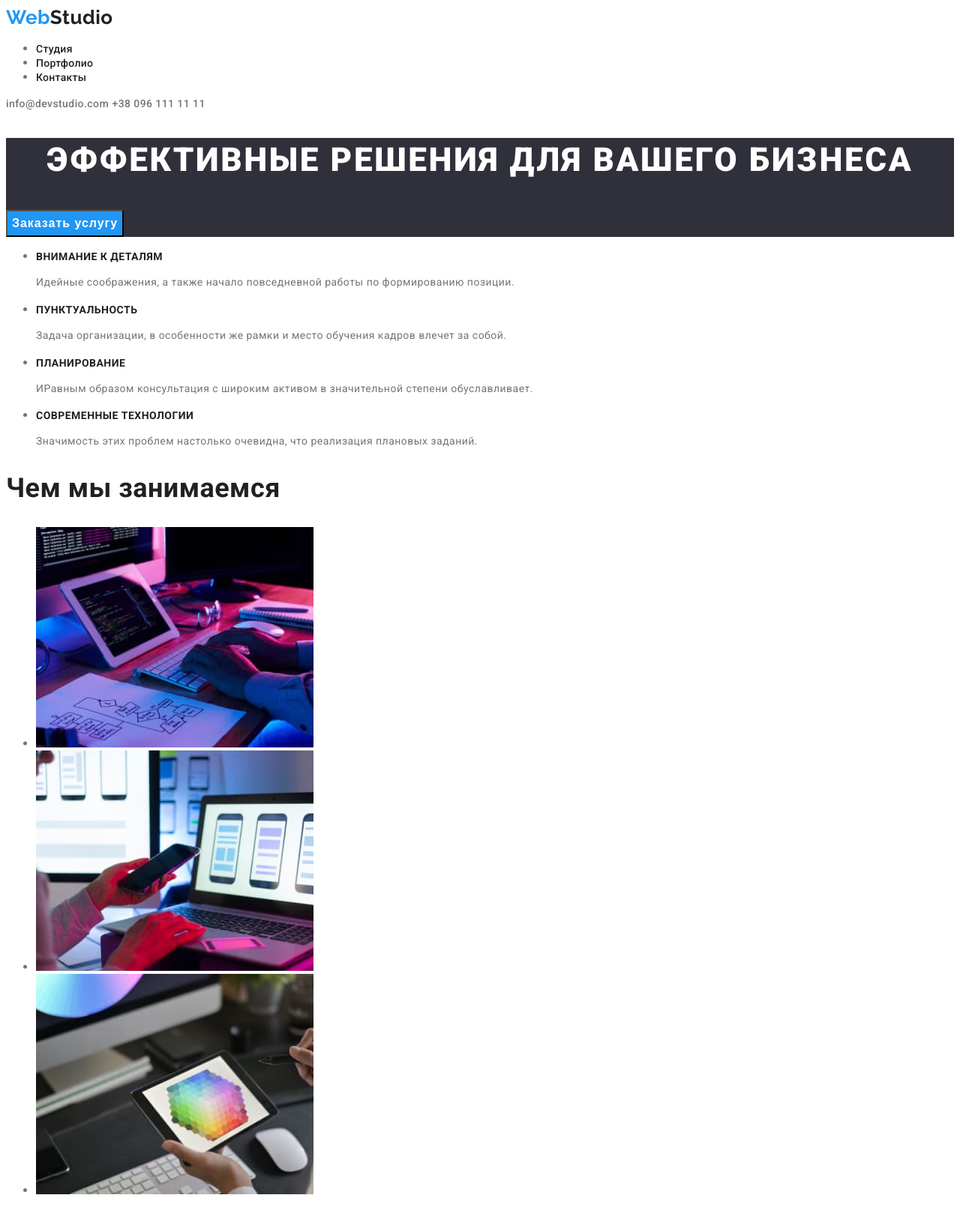
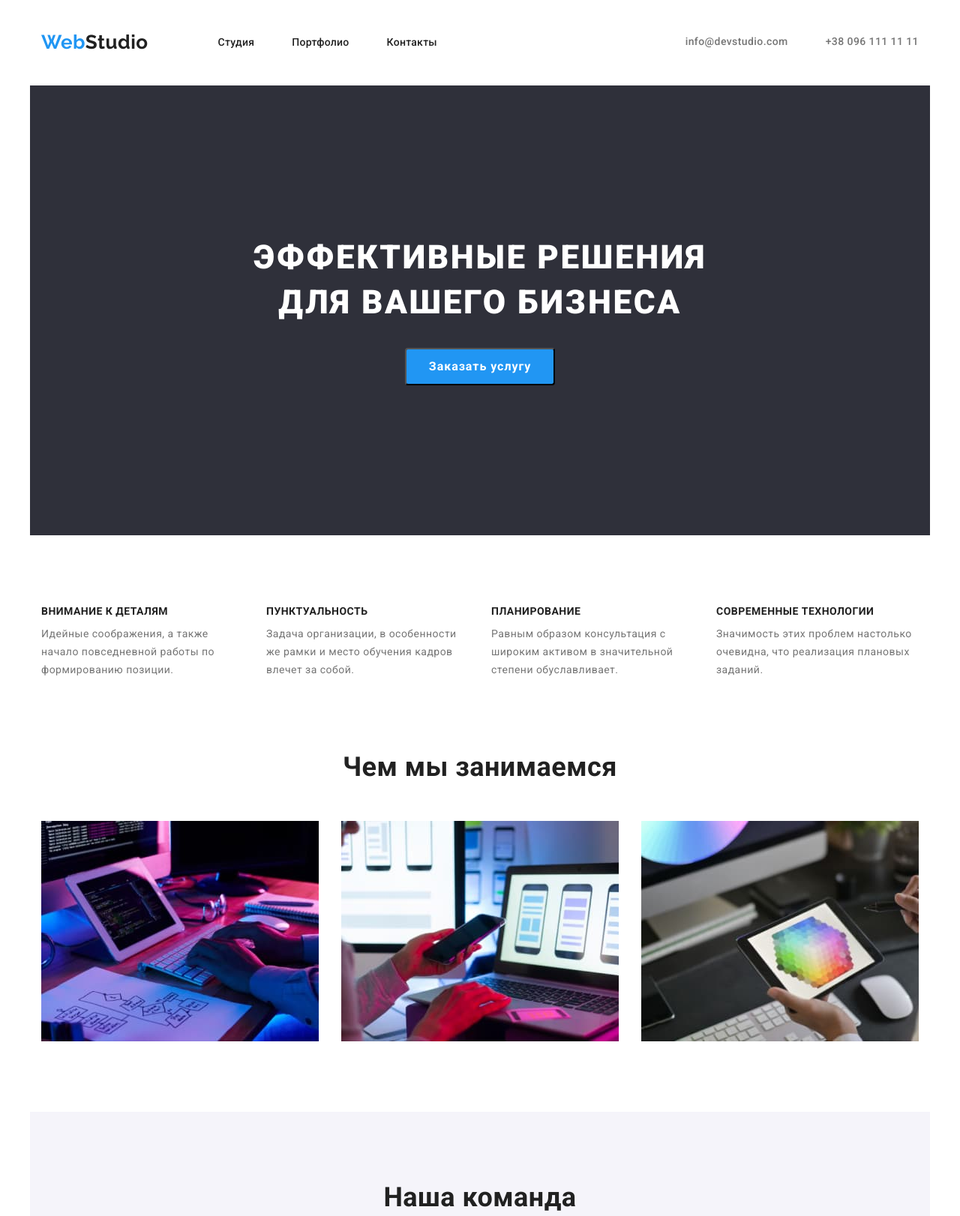
Before and after one commit to NikBlacksmith/goit-markup-hw-03, a plain HTML site: page index.html in a window 1280 px wide. Shown: the top 1622 px of the page at 75% size. Drawn offline with nearby package versions, Linux system fonts and the light colour scheme.

Commit message:
final commit
add every thinks

```diff
--- a/css/styles.css
+++ b/css/styles.css
@@ -12,7 +12,24 @@ body {
   color: var(--main-text-color);
   letter-spacing: 0.03em;
 }
-3 .list {
+
+p,
+h1,
+h2,
+h3,
+h4,
+h5,
+h6 {
+  margin-top: 0;
+  margin-bottom: 0;
+}
+
+ul {
+  margin-top: 0;
+  margin-bottom: 0;
+  padding-left: 0;
+}
+.list {
   list-style: none;
 }
 
@@ -20,22 +37,56 @@ body {
   text-decoration: none;
   color: var(--main-title-color);
 }
+.container {
+  width: 1200px;
+  padding-left: 15px;
+  padding-right: 15px;
+  margin: 0 auto;
+}
 .title {
   font-weight: 700;
   font-size: 36px;
   line-height: 1.16;
   color: var(--main-title-color);
 }
+.header .container {
+  display: flex;
+  align-items: center;
+}
+.header {
+  padding-top: 24px;
+  padding-bottom: 25px;
+}
+.header-list {
+  display: flex;
+}
+
+.header-item:not(:last-child) {
+  margin-right: 50px;
+}
+.nav {
+  display: flex;
+  align-items: center;
+}
+.contact {
+  display: flex;
+  margin-left: auto;
+}
+
 .nav-logo {
   font-family: 'Raleway', sans-serif;
   font-size: 26px;
   line-height: 1.2;
   font-weight: 700;
+  margin-right: 93px;
 }
 .logoweb {
   color: var(--accent-color);
 }
 .nav-link {
+  display: block;
+  padding-top: 24px;
+  padding-bottom: 25px;
   font-size: 14px;
   line-height: 1.16;
   font-weight: 500;
@@ -43,13 +94,20 @@ body {
 }
 
 .cont-mail {
+  display: block;
+  padding-top: 24px;
+  padding-bottom: 25px;
   font-size: 14px;
   line-height: 1.14;
   font-weight: 500;
   color: var(--main-text-color);
   letter-spacing: 0.03em;
+  margin-right: 50px;
 }
 .cont-tel {
+  display: block;
+  padding-top: 24px;
+  padding-bottom: 25px;
   font-size: 14px;
   line-height: 1.14;
   font-weight: 500;
@@ -68,6 +126,8 @@ body {
 
 .hero {
   background-color: #2f303a;
+  height: 600px;
+  padding-top: 200px;
 }
 .hero-title {
   text-align: center;
@@ -85,47 +145,108 @@ body {
   color: var(--h1-color);
   background-color: var(--accent-color);
   letter-spacing: 0.06em;
+  width: 200px;
+  height: 50px;
+  border-radius: 4px;
+  display: block;
+  margin: auto;
+  margin-top: 30px;
+}
+.pluses {
+  display: flex;
+  height: 101px;
+  margin-top: 94px;
+  margin-bottom: 94px;
 }
 
+.pluses-list {
+  display: flex;
+}
+.pluses-item {
+  width: 270px;
+}
+.pluses-item:not(:last-child) {
+  margin-right: 30px;
+}
 .pluses-title {
   text-transform: uppercase;
   font-size: 14px;
   line-height: 1.14;
   font-weight: 700;
   color: var(--main-title-color);
+  margin-bottom: 10px;
 }
 .pluses-text {
   font-size: 14px;
   line-height: 1.71;
 }
+.cases-title {
+  text-align: center;
+  margin-bottom: 50px;
+}
+.cases-list {
+  display: flex;
+  margin-bottom: 90px;
+}
+
+.cases-item:not(:last-child) {
+  margin-right: 30px;
+}
+
 .team {
   background-color: #f5f4fa;
+}
+.team-list {
+  display: flex;
+}
+.team-title {
+  padding-top: 94px;
+  text-align: center;
+  margin-bottom: 50px;
+}
+.team-img {
+  margin-bottom: 30px;
+}
+
+.team-item:not(:last-child) {
+  margin-right: 30px;
 }
 .teammate {
   font-size: 16px;
   line-height: 1.17;
   font-weight: 500;
   color: var(--main-title-color);
+  text-align: center;
 }
 .position {
   font-size: 16px;
   line-height: 1.17;
   color: var(--main-text-color);
+  margin-top: 10px;
+  margin-bottom: 30px;
+  text-align: center;
 }
 .footer {
   background-color: #2f303a;
+  padding-bottom: 60px;
+  padding-top: 60px;
 }
 .contact-link {
   font-size: 14px;
   line-height: 1.71;
   color: rgba(255, 255, 255, 0.6);
+  margin-top: 9px;
+  margin-bottom: 9px;
 }
+
 .foot-logo {
+  display: flex;
   font-family: 'Raleway', sans-serif;
   font-size: 26px;
   line-height: 1.2;
   font-weight: 700;
   color: #ffffff;
+  margin-bottom: 20px;
 }
 .foot-link {
   font-size: 14px;
@@ -133,20 +254,50 @@ body {
   color: #ffffff;
   text-decoration: none;
 }
-
+.filters {
+  display: flex;
+  justify-content: center;
+}
+.filter-item {
+  padding-top: 94px;
+  margin-bottom: 50px;
+}
+.filter-item:not(:last-child) {
+  margin-right: 8px;
+}
+.case {
+  display: flex;
+  flex-wrap: wrap;
+  margin-bottom: 94px;
+}
 .case-name {
   font-size: 18px;
   line-height: 2;
   color: var(--main-title-color);
+  margin-top: 20px;
+  margin-bottom: 4px;
 }
 .case-text {
   font-size: 14px;
   line-height: 1.88;
 }
+.case-item {
+  cursor: pointer;
+}
+.case-item:not(:nth-child(n + 7)) {
+  margin-bottom: 30px;
+}
+.case-item:not(:nth-child(3n)) {
+  margin-right: 30px;
+}
+
 .pointer {
   cursor: pointer;
   font-size: 16px;
   line-height: 1.63;
   color: var(--main-title-color);
   background-color: #f5f4fa;
+  border-radius: 4px;
+  border: transparent;
+  padding: 6px 22px 6px 22px;
 }
--- a/index.html
+++ b/index.html
@@ -8,6 +8,9 @@
     <title>Document</title>
     <link href="https://fonts.googleapis.com/css2?family=Raleway:wght@700&family=Roboto:wght@400;500;700;900&display=swap"
         rel="stylesheet">
+        <link rel="stylesheet" href="https://cdnjs.cloudflare.com/ajax/libs/modern-normalize/1.1.0/modern-normalize.min.css"
+            integrity="sha512-wpPYUAdjBVSE4KJnH1VR1HeZfpl1ub8YT/NKx4PuQ5NmX2tKuGu6U/JRp5y+Y8XG2tV+wKQpNHVUX03MfMFn9Q=="
+            crossorigin="anonymous" referrerpolicy="no-referrer" />
     <link rel="stylesheet" href="./css/styles.css">
     <link rel="preconnect" href="./portfolio.html">
     <link rel="preconnect" href="https://fonts.googleapis.com">
@@ -16,17 +19,18 @@
 </head>
 <body>
     <!-- Шапка сайта -->
-    <header>
+    <header class="header">
+        <div class="container">
         <nav class="nav">
             <a class="nav-logo link" href="" ><span class="logoweb">Web</span>Studio</a>
-            <ul class="list">
-                <li>
+            <ul class="header-list list">
+                <li class="header-item">
                     <a class="nav-link link" href="2">Студия </a>
                 </li>
-                <li>
+                <li class="header-item">
                     <a class="nav-link link" href="./portfolio.html">Портфолио</a>
                 </li>
-                <li>
+                <li class="header-item">
                     <a class="nav-link link" href="4">Контакты</a>
                 </li>
             </ul>
@@ -36,66 +40,68 @@
             <a class="cont-mail link" href="mailto:info@devstudio.com">info@devstudio.com</a>
             <a class="cont-tel link" href="tel:+380961111111">+38 096 111 11 11</a>
         </div>
+        </div>
     </header>
     <main>
-     <section class="hero">
-         <h1 class="hero-title">Эффективные решения для вашего бизнеса</h1>
+     <section class="hero container">
+         <h1 class="hero-title">Эффективные решения<br>
+            для вашего бизнеса</h1>
          <button class="hero-button btn" type=button>Заказать услугу</button>
     </section>
-    <section class="pluses">
+    <section class="pluses container">
     <ul class="pluses-list list">
-        <li>
+        <li class="pluses-item">
             <h2 class="pluses-title" >Внимание к деталям</h2>
             <p class="pluses-text" >Идейные соображения, а также начало повседневной работы по формированию позиции.</p>
         </li>
-        <li>
+        <li class="pluses-item">
             <h2 class="pluses-title" >Пунктуальность</h2>
             <p class="pluses-text" >Задача организации, в особенности же рамки и место обучения кадров влечет за собой.</p>
         </li>
-        <li>
+        <li class="pluses-item">
             <h2 class="pluses-title" >Планирование</h2>
-            <p class="pluses-text" >ИРавным образом консультация с широким активом в значительной степени обуславливает.</p>
+            <p class="pluses-text" >Равным образом консультация с широким активом в значительной степени обуславливает.</p>
         </li>
-        <li>
+        <li class="pluses-item">
             <h2 class="pluses-title" >Современные технологии</h2>
             <p class="pluses-text" >Значимость этих проблем настолько очевидна, что реализация плановых заданий.</p>
         </li>
     </ul>
     </section>
-    <section class="cases">
+    <section class="cases container">
         <h2 class="cases-title title">Чем мы занимаемся</h2>
         <ul class="cases-list list">
-            <li>
+            <li class="cases-item">
             <img src="./images/Work/desktop.jpg" alt="Работает за десктопом" width="370">
             </li>
-            <li>
+            <li class="cases-item">
                 <img src="./images/Work/mobile.jpg" alt="Работает за телефоном" width="370">
             </li>
-            <li>
+            <li class="cases-item">
                 <img src="./images/Work/tablet.jpg" alt="Работает за планшетом" width="370">
             </li>
         </ul>
     </section>
-    <section class="team">
+    <section class="team container">
         <h2 class="team-title title">Наша команда</h2>
         <ul class="team-list list">
-            <li>
-                <img src="./images/Team/teammate1.jpg" alt="Игорь Демьяненко" width="270">
+            <li  class="team-item">
+                <img class="team-img" src="./images/Team/teammate1.jpg" alt="Игорь Демьяненко" width="270">
                 <h3 class="teammate">Игорь Демьяненко</h3>
                 <p class="position" lang="en">  Product Designer</p>
             </li>
-            <li>
-                <img src="./images/Team/teammate2.jpg" alt="Ольга Репина" width="270">
+            <li class="team-item">
+                <img class="team-img" src="./images/Team/teammate2.jpg" alt="Ольга Репина" width="270">
                 <h3 class="teammate">Ольга Репина</h3>
                 <p class="position" lang="en">Frontend Developer</p>
             </li>
-            <li>
-                <img src="./images/Team/teammate3.jpg" alt="Николай Тарасов" width="270">
+            <li class="team-item">
+                <img class="team-img" src="./images/Team/teammate3.jpg" alt="Николай Тарасов" width="270">
                 <h3 class="teammate">Николай Тарасов</h3>
                 <p class="position" lang="en">Marketing</p>
             </li>
-            <li>
-                <img src="./images/Team/teammate4.jpg" alt="Михаил Ермаков" width="270">
+            <li class="team-item">
+                <img class="team-img" src="./images/Team/teammate4.jpg" alt="Михаил Ермаков" width="270">
                 <h3 class="teammate">Михаил Ермаков</h3>
                 <p class="position" lang="en">UI Designer</p>
             </li>
@@ -104,7 +110,7 @@
     </main>
 
     <!-- Футер -->
-    <footer class="footer">
+    <footer class="footer container">
 <a class="foot-logo link" href=""><span class="logoweb">Web</span>Studio</a>    <!-- address -->
         <addres>
              <ul class="list">
```
Also changed, not shown: portfolio.html (+28 -23 lines), 1 other file.
